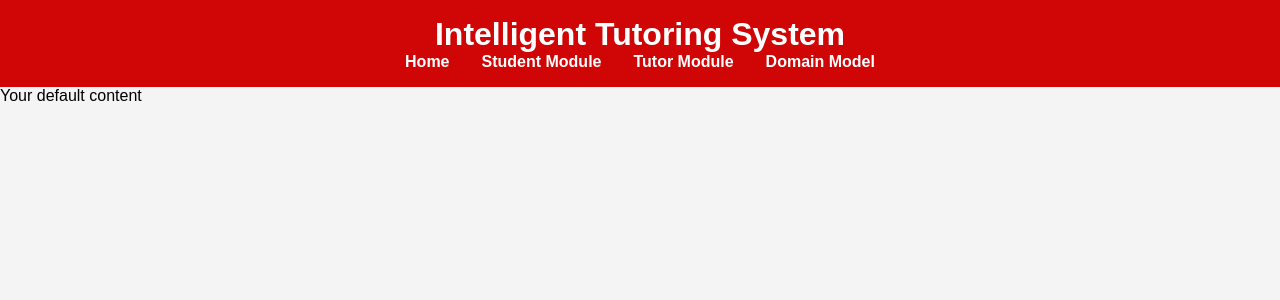
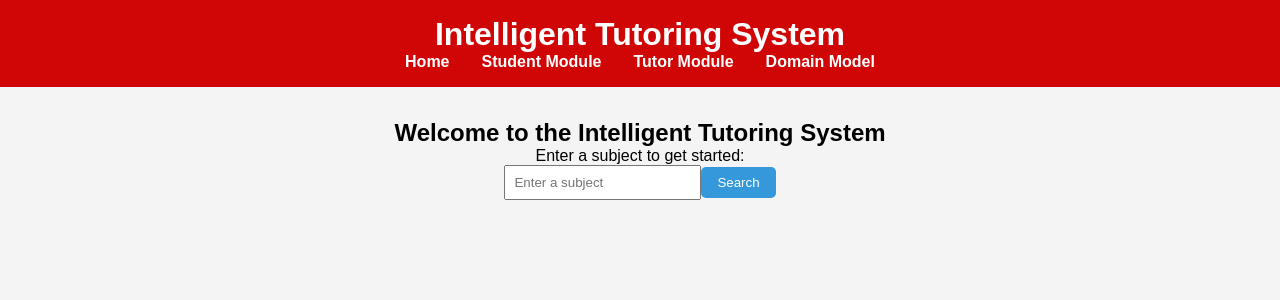
Before and after one commit to brightkingpin/intelligent-tutoring-system-app, a React (Create React App) app: page / in a window 1280 px wide. Shown: the top 300 px of the page. Built offline with nearby package versions, Linux system fonts and the light colour scheme.

Commit message:
Updated app

```diff
--- a/src/App.css
+++ b/src/App.css
@@ -60,3 +60,32 @@ nav ul li a {
 .module ul li {
   margin-bottom: 0.5rem;
 }
+
+/* ... Existing styles ... */
+
+/* Styling for the home page */
+.home {
+  text-align: center;
+  margin-top: 2rem;
+}
+
+.home input {
+  padding: 0.5rem;
+}
+
+.home button {
+  padding: 0.5rem 1rem;
+  background-color: #3498db; /* Change to a different color */
+  color: white;
+  border: none;
+  cursor: pointer;
+  border-radius: 5px; /* Add border-radius for a rounded button */
+}
+
+/* Mobile app-like appearance */
+@media (max-width: 768px) {
+  .module {
+    margin: 1rem; /* Adjust spacing for smaller screens */
+    padding: 0.5rem;
+  }
+}
--- a/src/App.js
+++ b/src/App.js
@@ -1,26 +1,28 @@
 import React from 'react';
 import './App.css';
 import Header from './components/Header';
+import Home from './components/Home';
 import StudentModule from './components/StudentModule';
-import TutorModule from './components/TutorModule';
-import DomainModel from './components/DomainModel';
+import TutorModule from './components/TutorModule'; // Import TutorModule
+import DomainModel from './components/DomainModel'; // Import DomainModel
 import AIEngine from './services/AIEngine';
-import { BrowserRouter as Router, Routes, Route } from 'react-router-dom'; // Note the addition of 'Routes'
+import { BrowserRouter as Router, Routes, Route } from 'react-router-dom';
 
 const aiEngine = new AIEngine();
 
 function App() {
-  const recommendedSubjects = aiEngine.getRecommendations('math');
-
   return (
     <Router>
       <div>
         <Header />
-        <Routes> {/* Wrap your Route components with Routes */}
-          <Route path="/student" element={<StudentModule recommendedSubjects={recommendedSubjects} />} />
-          <Route path="/tutor" element={<TutorModule />} />
-          <Route path="/domain" element={<DomainModel />} />
-          <Route path="/" element={<div>Your default content</div>} />
+        <Routes>
+          <Route path="/" element={<Home />} />
+          <Route
+            path="/student/:subject"
+            element={<StudentModule aiEngine={aiEngine} />}
+          />
+          <Route path="/tutor" element={<TutorModule />} /> {/* Add TutorModule Route */}
+          <Route path="/domain" element={<DomainModel />} /> {/* Add DomainModel Route */}
         </Routes>
       </div>
     </Router>
--- a/src/components/DomainModel.js
+++ b/src/components/DomainModel.js
@@ -2,9 +2,11 @@ import React from 'react';
 
 const DomainModel = () => {
   return (
-    <div>
+    <div className="module">
       <h2>Domain Model</h2>
-      {/* Add your content related to the domain model here */}
+      <p>Our Intelligent Tutoring System covers various subjects and topics.</p>
+      <p>It uses AI to recommend personalized learning materials to students.</p>
+      <p>Explore the subjects and start learning!</p>
     </div>
   );
 };
--- a/src/components/Header.js
+++ b/src/components/Header.js
@@ -1,5 +1,4 @@
 import React from 'react';
-import { Link } from 'react-router-dom';
 
 const Header = () => {
   return (
@@ -7,10 +6,10 @@ const Header = () => {
       <h1>Intelligent Tutoring System</h1>
       <nav>
         <ul>
-          <li><Link to="/">Home</Link></li>
-          <li><Link to="/student">Student Module</Link></li>
-          <li><Link to="/tutor">Tutor Module</Link></li>
-          <li><Link to="/domain">Domain Model</Link></li>
+          <li><a href="/">Home</a></li>
+          <li><a href="/student/math">Student Module</a></li>
+          <li><a href="/tutor">Tutor Module</a></li>
+          <li><a href="/domain">Domain Model</a></li>
         </ul>
       </nav>
     </header>
--- /dev/null
+++ b/src/components/Home.js
@@ -0,0 +1,29 @@
+import React, { useState } from 'react'; // Import useState
+import { useNavigate } from 'react-router-dom'; // Import useNavigate
+
+const Home = () => {
+  const [subject, setSubject] = useState('');
+  const navigate = useNavigate(); // Use the useNavigate hook
+
+  const handleSearch = () => {
+    if (subject) {
+      navigate(`/student/${subject}`);
+    }
+  };
+
+  return (
+    <div className="home">
+      <h2>Welcome to the Intelligent Tutoring System</h2>
+      <p>Enter a subject to get started:</p>
+      <input
+        type="text"
+        placeholder="Enter a subject"
+        value={subject}
+        onChange={(e) => setSubject(e.target.value)}
+      />
+      <button onClick={handleSearch}>Search</button>
+    </div>
+  );
+};
+
+export default Home;
--- a/src/components/StudentModule.js
+++ b/src/components/StudentModule.js
@@ -1,8 +1,12 @@
 import React from 'react';
+import { useParams } from 'react-router-dom';
 
-const StudentModule = ({ recommendedSubjects }) => {
+const StudentModule = ({ aiEngine }) => {
+  const { subject } = useParams();
+  const recommendedSubjects = aiEngine.getRecommendations(subject);
+
   return (
-    <div>
+    <div className="module">
       <h2>Student Module</h2>
       <p>Welcome to the student module of the Intelligent Tutoring System!</p>
       <p>Here are some recommended subjects for you:</p>
--- a/src/components/TutorModule.js
+++ b/src/components/TutorModule.js
@@ -2,9 +2,10 @@ import React from 'react';
 
 const TutorModule = () => {
   return (
-    <div className="module"> {/* Apply the generalized CSS class for styling */}
+    <div className="module">
       <h2>Tutor Module</h2>
-      {/* Add your content and interactions for the tutor module */}
+      <p>Welcome to the Tutor Module of the Intelligent Tutoring System!</p>
+      <p>Provide guidance and interact with students here.</p>
     </div>
   );
 };
```
